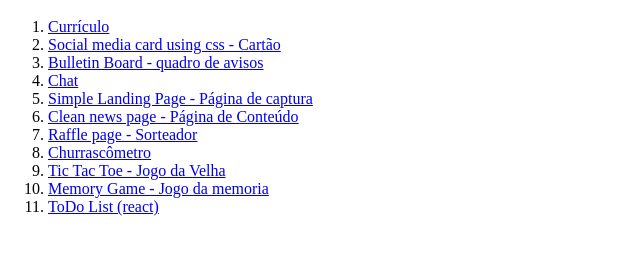
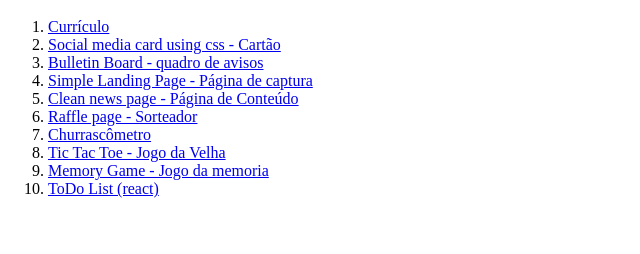
Before and after one commit to Jops-Garcia/WEBLittleProjects, a plain HTML site: page index.html in a window 1280 px wide. Shown: the part 48-302 px from the top of the page, without its empty margins (0-640 px from the left). Drawn offline with Linux system fonts and the light colour scheme.

Commit message:
Update index.html

```diff
--- a/index.html
+++ b/index.html
@@ -7,7 +7,6 @@
             <li><a href="./modulo2-HTML_basico">Currículo</a></li>
             <li><a href="./modulo3-CSS_basico/desafio.html">Social media card using css - Cartão</a></li>
             <li><a href="./modulo26/public/">Bulletin Board - quadro de avisos</a></li>
-            <li><a href=".modulo32/public/">Chat</a></li>
             <li><a href="./modulo6">Simple Landing Page - Página de captura</a></li>
             <li><a href="./modulo6-2">Clean news page - Página de Conteúdo</a></li>
             <li><a href="./modulo12">Raffle page - Sorteador</a></li>
```
